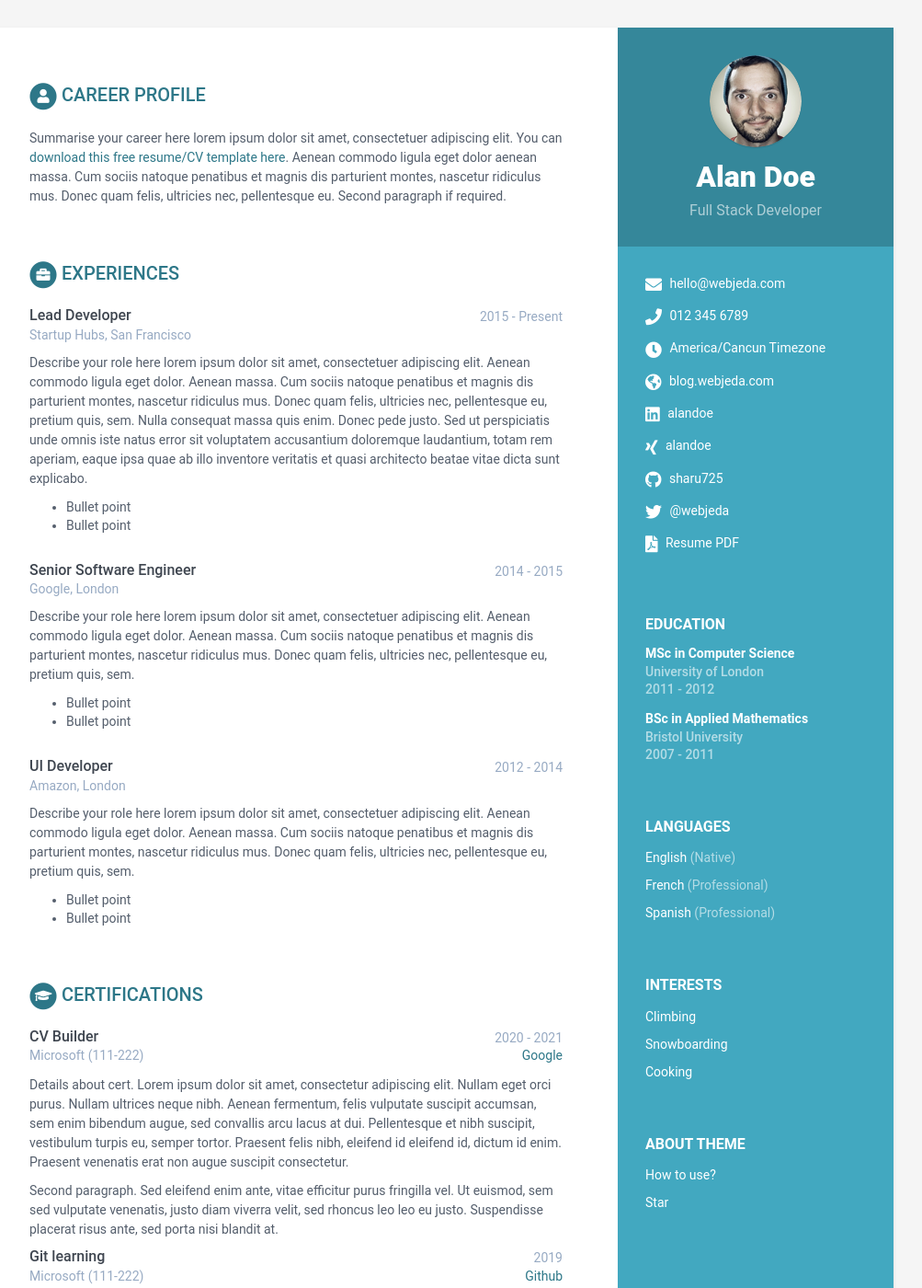
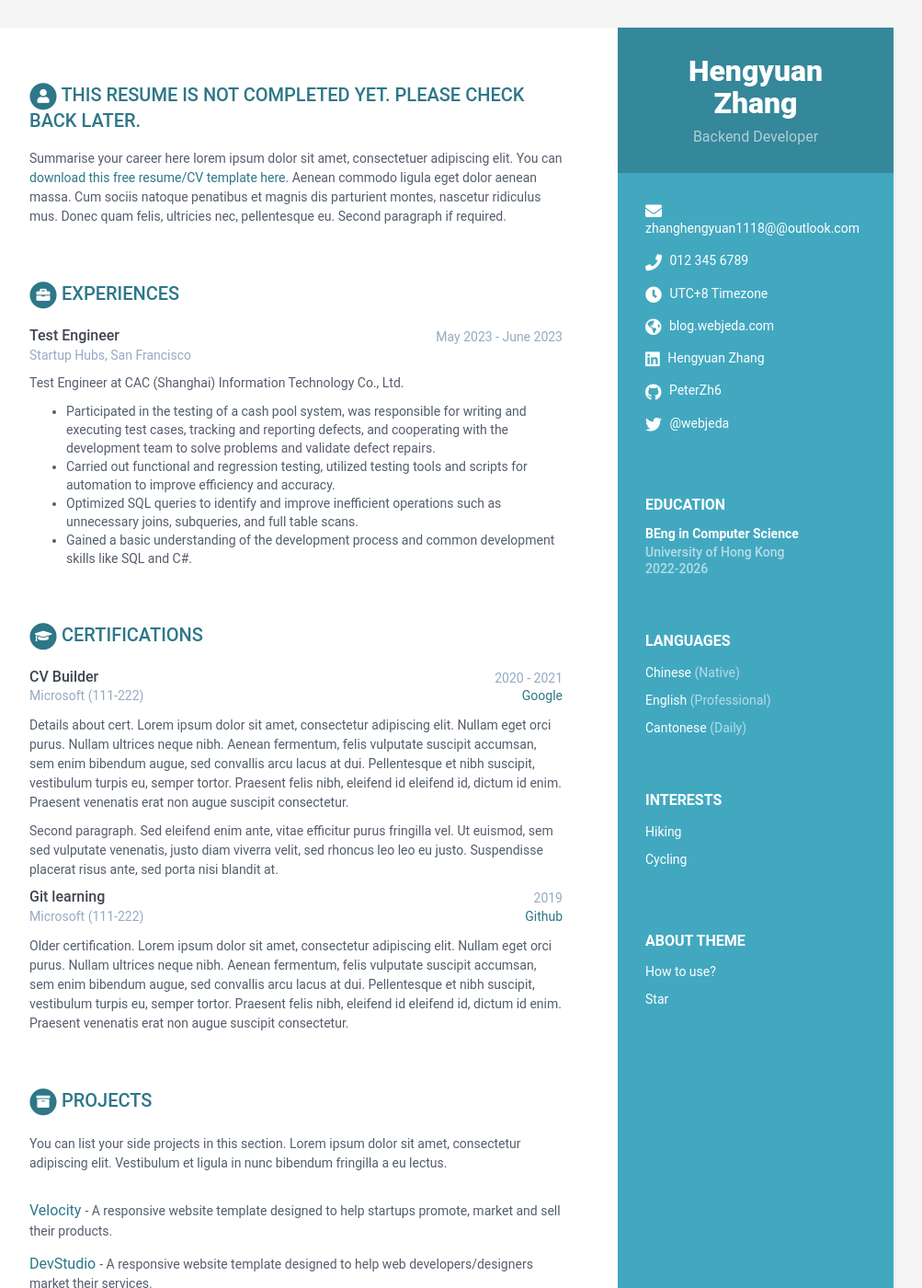
Before and after one commit to PeterZh6/peterzh6.github.io, a Jekyll site: the page built from index.html, in a window 1280 px wide and 1400 px high. Shown: the whole window at 92% size, without its empty margins (168-1171 px from the left). Built offline with Jekyll 4.4.1, drawn with Linux system fonts in a browser that asks for light colours.

```diff
--- a/_config.yml
+++ b/_config.yml
@@ -2,7 +2,7 @@
 
 # Site Settings
 title: My Resume
-url: 'http://webjeda.com'
+url: 'http://peterzh6.github.io'
 
 #change it according to your repository name
 # disabling since we are using a custom domain
--- a/_data/data.yml
+++ b/_data/data.yml
@@ -8,19 +8,19 @@ sidebar:
     education: True # set to False if you want education in main section instead of in sidebar
 
     # Profile information
-    name: Alan Doe
-    tagline: Full Stack Developer
-    avatar: profile.png  #place a 100x100 picture inside /assets/images/ folder and provide the name of the file below
+    name: Hengyuan Zhang
+    tagline: Backend Developer
+    avatar: #profile.png  #place a 100x100 picture inside /assets/images/ folder and provide the name of the file below
 
     # Sidebar links
-    email: hello@webjeda.com
+    email: zhanghengyuan1118@@outlook.com
     phone: 012 345 6789
-    timezone: America/Cancun Timezone
+    timezone: UTC+8 Timezone
     citizenship:
     website: blog.webjeda.com #do not add http://
-    linkedin: alandoe
-    xing: alandoe
-    github: sharu725
+    linkedin: Hengyuan Zhang
+    xing: #alandoe
+    github: PeterZh6
     telegram: # add your nickname without '@' sign
     gitlab:
     bitbucket:
@@ -28,34 +28,34 @@ sidebar:
     stack-overflow: # Number/Username, e.g. 123456/alandoe
     codewars:
     goodreads: # Number-Username, e.g. 123456-alandoe
-    pdf: http://www.africau.edu/images/default/sample.pdf
+    pdf: #http://www.africau.edu/images/default/sample.pdf
 
     languages:
       title: Languages
       info:
-        - idiom: English
+        - idiom: Chinese
           level: Native
 
-        - idiom: French
+        - idiom: English
           level: Professional
 
-        - idiom: Spanish
-          level: Professional
+        - idiom: Cantonese
+          level: Daily
 
     interests:
       title: Interests
       info:
-        - item: Climbing
+        - item: Hiking
           link:
 
-        - item: Snowboarding
+        - item: Cycling
           link:
 
-        - item: Cooking
+        - item:
           link:
 
 career-profile:
-    title: Career Profile
+    title: This resume is not completed yet. Please check back later.
     summary: |
       Summarise your career here lorem ipsum dolor sit amet, consectetuer
       adipiscing elit. You can [download this free resume/CV template here]().
@@ -66,20 +66,9 @@ career-profile:
 education:
     title: Education
     info:
-      - degree: MSc in Computer Science
-        university: University of London
-        time: 2011 - 2012
-        details: |
-          Describe your study here lorem ipsum dolor sit amet, consectetuer
-          adipiscing elit. Aenean commodo ligula eget dolor. Aenean massa. Cum
-          sociis natoque penatibus et magnis dis parturient montes, nascetur
-          ridiculus mus. Donec quam felis, ultricies nec, pellentesque eu,
-          pretium quis, sem.
-            - Bullet point
-            - Bullet point
-      - degree: BSc in Applied Mathematics
-        university: Bristol University
-        time: 2007 - 2011
+      - degree: BEng in Computer Science
+        university: University of Hong Kong
+        time: 2022-2026
         details: |
           Describe your study here lorem ipsum dolor sit amet, consectetuer
           adipiscing elit. Aenean commodo ligula eget dolor. Aenean massa. Cum
@@ -89,46 +78,23 @@ education:
             - Bullet point
             - Bullet point
 
+
 experiences:
     title: Experiences
     info:
-      - role: Lead Developer
-        time: 2015 - Present
+      - role: Test Engineer
+        time: May 2023 - June 2023
         company: Startup Hubs, San Francisco
         details: |
-          Describe your role here lorem ipsum dolor sit amet, consectetuer
-          adipiscing elit. Aenean commodo ligula eget dolor. Aenean massa.
-          Cum sociis natoque penatibus et magnis dis parturient montes,
-          nascetur ridiculus mus. Donec quam felis, ultricies nec,
-          pellentesque eu, pretium quis, sem. Nulla consequat massa quis
-          enim. Donec pede justo. Sed ut perspiciatis unde omnis iste natus
-          error sit voluptatem accusantium doloremque laudantium, totam rem
-          aperiam, eaque ipsa quae ab illo inventore veritatis et quasi
-          architecto beatae vitae dicta sunt explicabo.
-            - Bullet point
-            - Bullet point
-      - role: Senior Software Engineer
-        time: 2014 - 2015
-        company: Google, London
-        details: |
-          Describe your role here lorem ipsum dolor sit amet, consectetuer
-          adipiscing elit. Aenean commodo ligula eget dolor. Aenean massa.
-          Cum sociis natoque penatibus et magnis dis parturient montes,
-          nascetur ridiculus mus. Donec quam felis, ultricies nec,
-          pellentesque eu, pretium quis, sem.
-            - Bullet point
-            - Bullet point
-      - role: UI Developer
-        time: 2012 - 2014
-        company: Amazon, London
-        details: |
-          Describe your role here lorem ipsum dolor sit amet, consectetuer
-          adipiscing elit. Aenean commodo ligula eget dolor. Aenean massa.
-          Cum sociis natoque penatibus et magnis dis parturient montes,
-          nascetur ridiculus mus. Donec quam felis, ultricies nec,
-          pellentesque eu, pretium quis, sem.
-            - Bullet point
-            - Bullet point
+            Test Engineer at CAC (Shanghai) Information Technology Co., Ltd.
+            - Participated in the testing of a cash pool system, was responsible for writing and executing test cases, tracking and
+            reporting defects, and cooperating with the development team to solve problems and validate defect repairs.
+            - Carried out functional and regression testing, utilized testing tools and scripts for automation to improve efficiency and
+            accuracy.
+            - Optimized SQL queries to identify and improve inefficient operations such as unnecessary joins, subqueries, and full
+            table scans.
+            - Gained a basic understanding of the development process and common development skills like SQL and C#.
+
 
 certifications:
       title: Certifications
```
